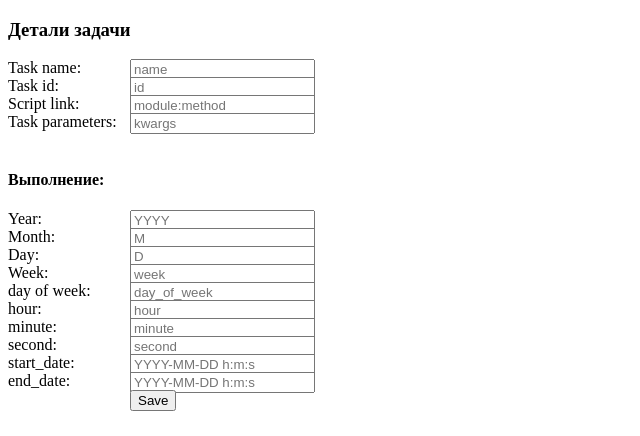
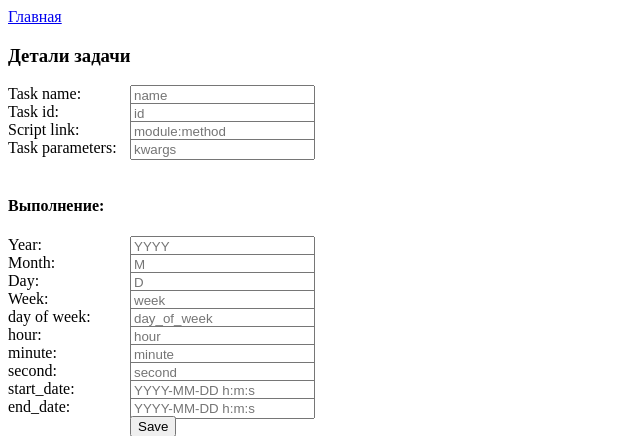
Before and after one commit to alexxxmen/tasker, a Flask app: template templates/add.html in a window 1280 px wide. Shown: the top 436 px of the page, without its empty margins (0-640 px from the left). Run offline with Flask 2, Linux system fonts and the light colour scheme; the template is opened without the code that fills it, so the values that code supplies are empty; parts of the project's set-up code (start-up, migrations or seed data) failed here and were passed over.

Commit message:
Link to main page added

```diff
--- a/templates/add.html
+++ b/templates/add.html
@@ -11,6 +11,7 @@
     </style>
 </head>
 <body>
+<a href="/">Главная</a><br>
 {% if errors %}
 {% for error in errors %}
 {{ error }}<br>
--- a/templates/edit.html
+++ b/templates/edit.html
@@ -11,6 +11,7 @@
     </style>
 </head>
 <body>
+<a href="/">Главная</a><br>
 {% if errors %}
 {% for error in errors %}
 {{ error }}<br>
--- a/templates/error.html
+++ b/templates/error.html
@@ -5,6 +5,7 @@
     <title>Error</title>
 </head>
 <body>
+<a href="/">Главная</a><br>
 {{ error }}
 </body>
 </html>
```
